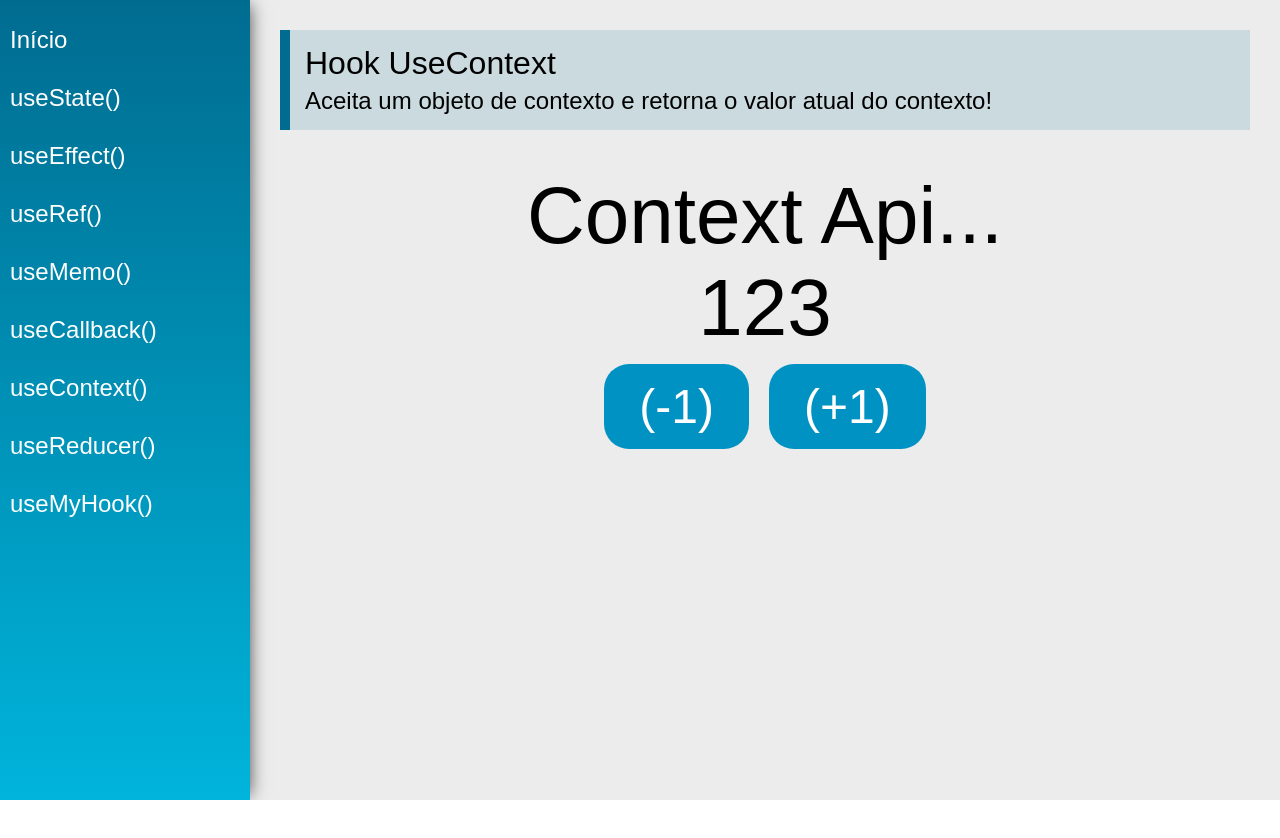
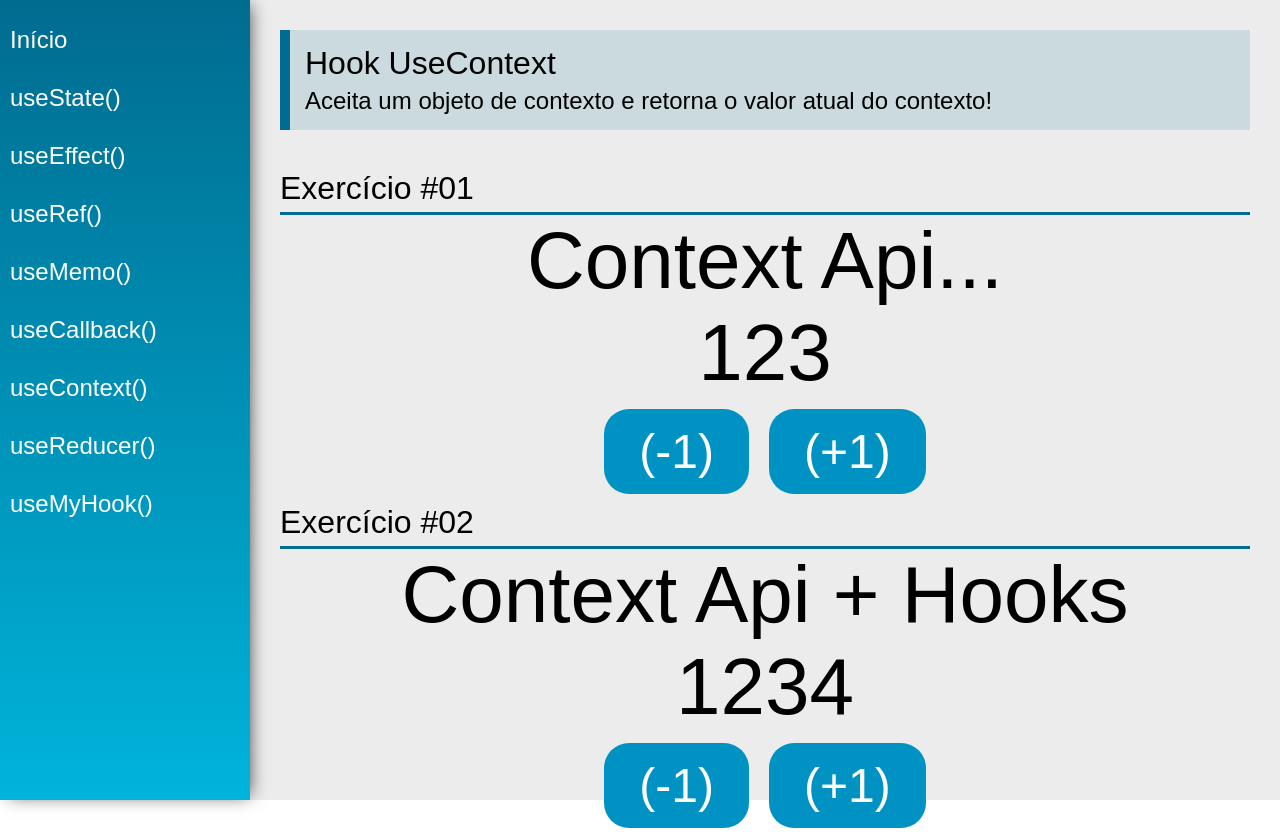
Before and after one commit to Gabones/ReactHooks, a React (Create React App) app: page /useContext in a window 1280 px wide. Before the commit the page ends 800 px from the top, so only its background shows below. Built offline with nearby package versions, Linux system fonts and the light colour scheme.

Commit message:
useContext Finalizado

```diff
--- a/src/data/Store.jsx
+++ b/src/data/Store.jsx
@@ -0,0 +1,33 @@
+import React, { useState } from 'react'
+
+const initialState = {
+    number: 1234,
+    text: 'Context Api + Hooks'
+}
+
+export const AppContext = React.createContext(initialState)
+
+const Store = props => {
+
+    const [state, setState] = useState(initialState)
+
+    function updateState(key, value) {
+        setState({
+            ...state,
+            [key]: value
+        })
+    }
+
+    return(
+    <AppContext.Provider value={{
+        number: state.number,
+        text: state.text,
+        setNumber: n => updateState('number', n),
+        setText: t => updateState('text', t)
+    }}>
+        {props.children}
+    </AppContext.Provider>
+    )
+}
+
+export default Store
--- a/src/views/App.jsx
+++ b/src/views/App.jsx
@@ -5,13 +5,15 @@ import { BrowserRouter as Router } from 'react-router-dom'
 import Menu from '../components/layout/Menu'
 import Content from '../components/layout/Content'
 import DataContext, { data } from '../data/DataContext'
+import Store from '../data/Store'
 
 const App = props => {
 
     const [state, setState] = useState(data)
 
     return (
-    <DataContext.Provider value={{state, setState}} >
+    <Store>
+        <DataContext.Provider value={{ state, setState }} >
             <div className="App">
                 <Router>
                     <Menu />
@@ -19,6 +21,7 @@ const App = props => {
                 </Router>
             </div>
         </DataContext.Provider>
+    </Store>
     )
 }
 
--- a/src/views/examples/UseContext.jsx
+++ b/src/views/examples/UseContext.jsx
@@ -1,17 +1,25 @@
-import React, { useContext } from 'react'
+import React, { useContext, useEffect } from 'react'
 import PageTitle from '../../components/layout/PageTitle'
+import SectionTitle from '../../components/layout/SectionTitle'
 import DataContext from '../../data/DataContext'
+import { AppContext } from '../../data/Store'
 
 const UseContext = (props) => {
 
     const { state, setState } = useContext(DataContext)
 
-    function setNumber(delta) {
+    function addNumber(delta) {
         setState({
             ...state,
             number: state.number + delta
         })
     }
+
+    const { number, text, setNumber, setText } = useContext(AppContext)
+
+    useEffect(function (){
+        if (number > 1250){ setText('Eita!!!!!!') }
+    }, [number])
 
     return (
         <div className="UseContext">
@@ -19,13 +27,25 @@ const UseContext = (props) => {
                 title="Hook UseContext"
                 subtitle="Aceita um objeto de contexto e retorna o valor atual do contexto!"
             />
+
+            <SectionTitle title="Exercício #01"></SectionTitle>
             <div className="center">
                 <span className="text">{state.text}</span>
                 <span className="text">{state.number}</span>
 
                 <div>
-                    <button className="btn" onClick={_ => setNumber(-1)}>(-1)</button>
-                    <button className="btn" onClick={_ => setNumber(+1)}>(+1)</button>
+                    <button className="btn" onClick={_ => addNumber(-1)}>(-1)</button>
+                    <button className="btn" onClick={_ => addNumber(+1)}>(+1)</button>
+                </div>
+            </div>
+
+            <SectionTitle title="Exercício #02"></SectionTitle>
+            <div className="center">
+                <span className="text">{text}</span>
+                <span className="text">{number}</span>
+                <div>
+                    <button className="btn" onClick={() => setNumber(number -1)}>(-1)</button>
+                    <button className="btn" onClick={() => setNumber(number +1)}>(+1)</button>
                 </div>
             </div>
         </div>
```
Lines whose indentation alone changed are shown as unchanged.
